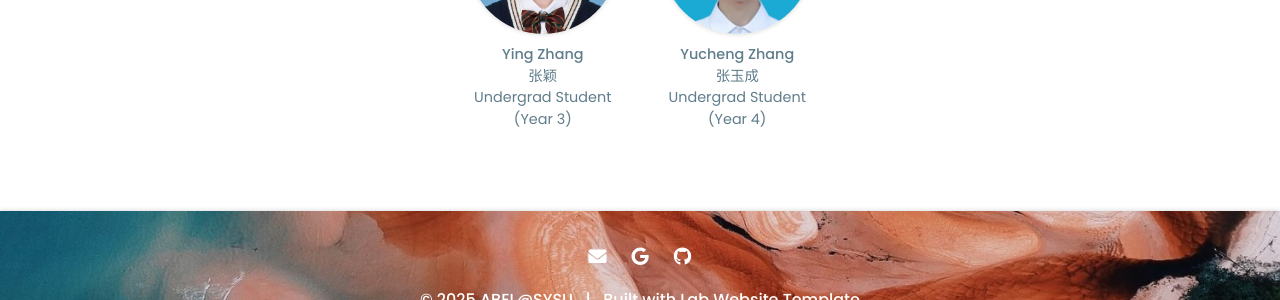
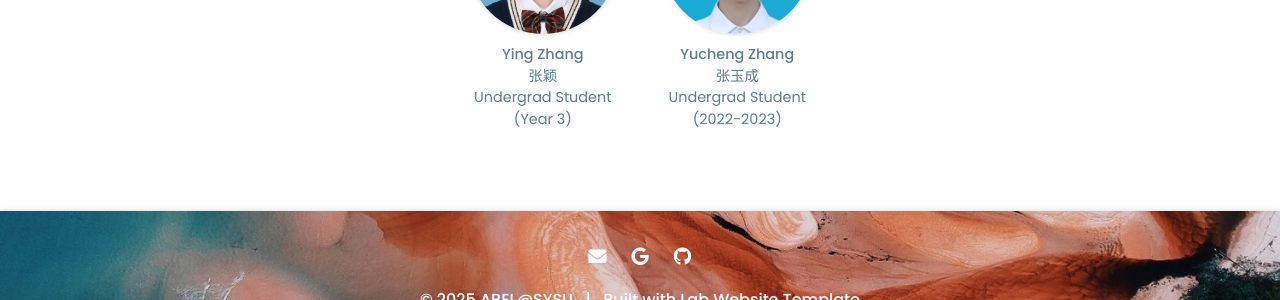
Before and after one commit to abel-sysu/en, a Jekyll site: the page built from team/index.md, in a window 1280 px wide and 900 px high, scrolled down 1770 px. Shown: the part 542-842 px from the top of the window. Built offline with Jekyll 4.4.1, drawn with Linux system fonts in a browser that asks for light colours.

Commit message:
Update zhangyucheng.md

```diff
--- a/_members/zhangyucheng.md
+++ b/_members/zhangyucheng.md
@@ -1,7 +1,7 @@
 ---
 name: Yucheng Zhang<br>张玉成
 image: images/member/zhangyucheng.jpg
-description: Undergrad Student (Year 4)
+description: Undergrad Student (2022-2023)
 role: alumni
 aliases:
   - 张玉成
```
